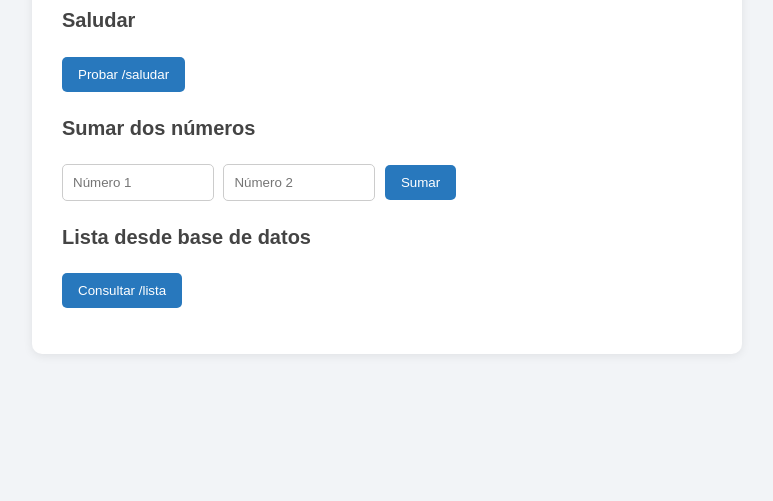
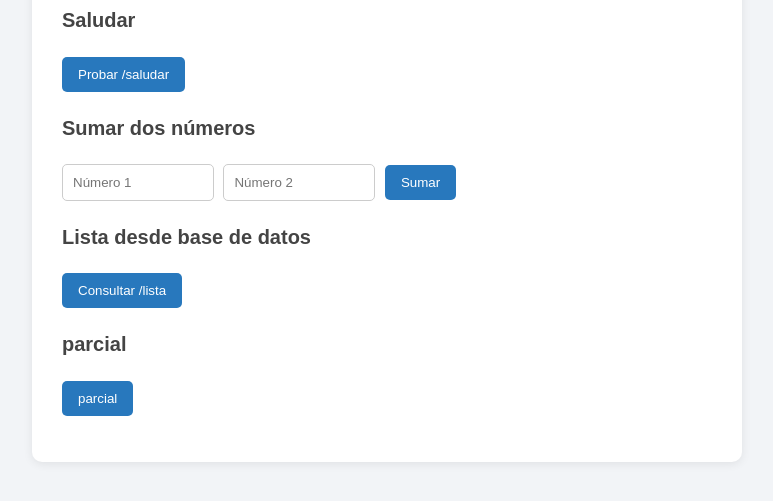
Before and after one commit to lamelainge-byte/proyecto_docker_compose_limpio, a plain HTML site: page frontend_test/index.html in a window 1280 px wide. Shown: the part 139-640 px from the top of the page, without its empty margins (253-1026 px from the left). Drawn offline with Linux system fonts and the light colour scheme.

Commit message:
prueba endpoint

```diff
--- a/frontend_test/index.html
+++ b/frontend_test/index.html
@@ -97,6 +97,10 @@
         <button onclick="listar()">Consultar /lista</button>
         <ul id="listaDatos"></ul>
 
+        <h2>parcial</h2>
+        <button onclick="parcial()">parcial</button>
+        <ul id="listaDatos"></ul>
+
     </div>
 
     <script>
@@ -147,6 +151,17 @@
                     document.getElementById("listaDatos").innerHTML = "<li>Error al consumir /lista</li>";
                 });
         }
+        function parcial() {
+            fetch(`${API_URL}/parcial`)
+                .then(response => response.text())
+                .then(data => {
+                    document.getElementById("resultadoSaludo").innerText = data;
+                })
+                .catch(error => {
+                    document.getElementById("resultadoSaludo").innerText = "Error al consumir /parcial";
+                    console.error(error);
+                });
+        }
     </script>
 
 </body>
```
